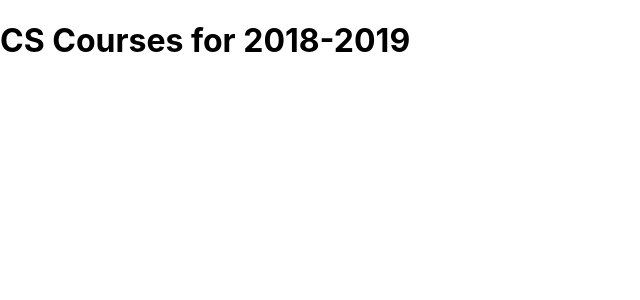
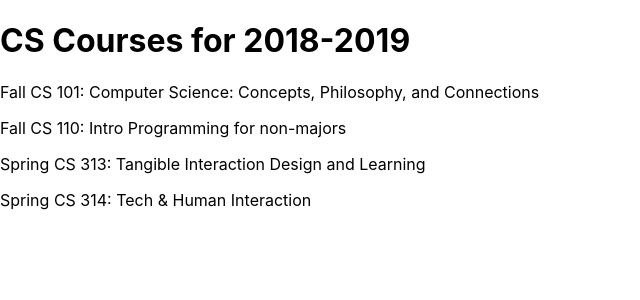
Before and after one commit to stephanieyaur/class_scheduler, a React (Create React App) app: page / in a window 1280 px wide. Shown: the top 300 px of the page, without its empty margins (0-640 px from the left). Built offline with nearby package versions, Linux system fonts and the light colour scheme.

Commit message:
Show courses

```diff
--- a/src/App.js
+++ b/src/App.js
@@ -1,12 +1,42 @@
-import logo from './logo.svg';
 import './App.css';
+import Banner from './components/Banner';
+import CourseList from './components/CourseList';
 
 const schedule = {
-  title: "CS Courses for 2018-2019"
+  title: "CS Courses for 2018-2019",
+  "courses": {
+    "F101" : {
+      "term": "Fall",
+      "number": "101",
+      "meets" : "MWF 11:00-11:50",
+      "title" : "Computer Science: Concepts, Philosophy, and Connections"
+    },
+    "F110" : {
+      "term": "Fall",
+      "number": "110",
+      "meets" : "MWF 10:00-10:50",
+      "title" : "Intro Programming for non-majors"
+    },
+    "S313" : {
+      "term": "Spring",
+      "number": "313",
+      "meets" : "TuTh 15:30-16:50",
+      "title" : "Tangible Interaction Design and Learning"
+    },
+    "S314" : {
+      "term": "Spring",
+      "number": "314",
+      "meets" : "TuTh 9:30-10:50",
+      "title" : "Tech & Human Interaction"
+    }
+  }
 };
 
 const App = () => (
-  <h1>{schedule.title}</h1>
+  <div>
+    <Banner text={schedule.title} />
+    <CourseList courseJson={schedule.courses} />
+  </div>
 );
 
 export default App;
--- /dev/null
+++ b/src/components/Banner.js
@@ -0,0 +1,4 @@
+const Banner = ({text}) => <h1>{text}</h1>
+
+
+export default Banner;
--- /dev/null
+++ b/src/components/CourseList.js
@@ -0,0 +1,7 @@
+const CourseList = ({courseJson}) => {
+    var courses = Object.keys(courseJson);
+    console.log(courses);
+    return courses.map(course => <p>{courseJson[course].term} CS {courseJson[course].number}: {courseJson[course].title}</p>)
+}
+
+export default CourseList;
```
